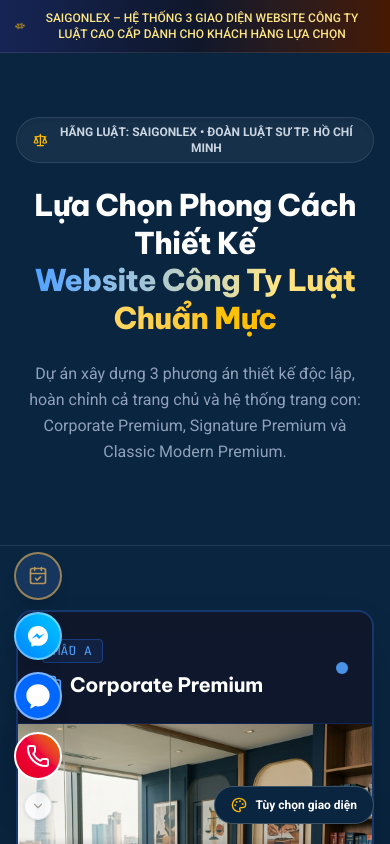
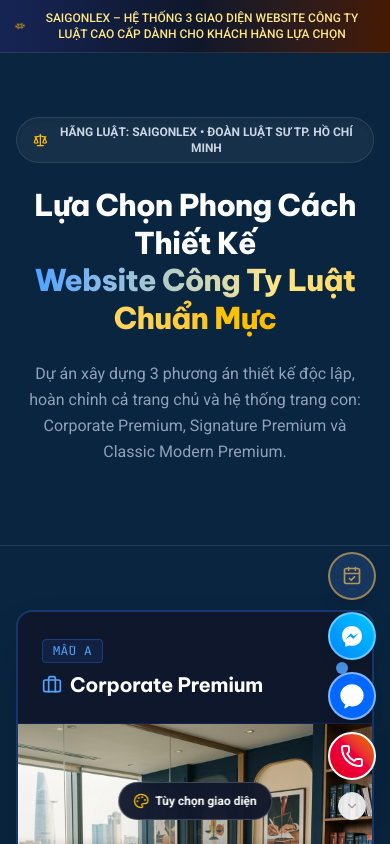
Before and after one commit to GinNgo/saigonlex-law-firm-demo, a Next.js app: page / in a window 390 px wide. Shown: the top 844 px of the page. Built offline with nearby package versions, Linux system fonts and the light colour scheme.

Commit message:
feat(ux): move floating contact widget to bottom-right, scroll-to-top to bottom-left, center mobile demo controls

```diff
--- a/src/components/common/DemoToolbar.tsx
+++ b/src/components/common/DemoToolbar.tsx
@@ -246,10 +246,10 @@
       {/* ======================================================== */}
       {/* 2. MOBILE DEMO CONTROLS (Floating trigger + Bottom Sheet)*/}
       {/* ======================================================== */}
-      <div className="block md:hidden fixed bottom-5 right-4 z-40">
+      <div className="block md:hidden fixed bottom-6 left-1/2 -translate-x-1/2 z-40 pointer-events-auto">
         <button
           onClick={() => setMobileDrawerOpen(true)}
-          className="flex items-center gap-2 bg-slate-900 text-white text-xs font-semibold px-4 py-2.5 rounded-full shadow-2xl border border-white/20 backdrop-blur-md active:scale-95 transition"
+          className="flex items-center gap-1.5 bg-slate-900/95 text-white text-xs font-semibold px-3.5 py-2.5 rounded-full shadow-2xl border border-white/20 backdrop-blur-md active:scale-95 transition whitespace-nowrap"
         >
           <Palette className="w-4 h-4 text-amber-400" />
           <span>Tùy chọn giao diện</span>
--- a/src/components/common/FloatingContactWidget.tsx
+++ b/src/components/common/FloatingContactWidget.tsx
@@ -79,11 +79,11 @@
   return (
     <>
       {/* ======================================================== */}
-      {/* 1. FLOATING CONTACT BUTTONS STACK (Bottom Left)          */}
+      {/* 1. FLOATING CONTACT BUTTONS STACK (Bottom Right)         */}
       {/* ======================================================== */}
       <aside
         aria-label="Liên hệ nhanh với luật sư"
-        className="fixed bottom-6 left-3.5 md:bottom-8 md:left-8 z-40 select-none print:hidden flex flex-col items-start gap-3"
+        className="fixed bottom-6 right-3.5 md:bottom-8 md:right-8 z-40 select-none print:hidden flex flex-col items-end gap-3"
       >
         <AnimatePresence>
           {!isMinimized && (
@@ -92,7 +92,7 @@
               animate={{ opacity: 1, y: 0, scale: 1 }}
               exit={{ opacity: 0, y: 15, scale: 0.9 }}
               transition={{ duration: 0.2 }}
-              className="flex flex-col items-start gap-3"
+              className="flex flex-col items-end gap-3"
             >
               {/* ITEM 1: Đặt lịch tư vấn / Yêu cầu gọi lại */}
               <div className="relative group">
@@ -106,7 +106,7 @@
                 </button>
 
                 {/* Tooltip on Desktop */}
-                <div className="hidden md:flex items-center absolute left-full ml-3 top-1/2 -translate-y-1/2 bg-[var(--surface)] text-[var(--color-text)] border border-[var(--color-border)] px-3 py-1.5 rounded-full shadow-lg opacity-0 group-hover:opacity-100 transition-opacity duration-200 pointer-events-none whitespace-nowrap text-xs font-semibold gap-1.5">
+                <div className="hidden md:flex items-center absolute right-full mr-3 top-1/2 -translate-y-1/2 bg-[var(--surface)] text-[var(--color-text)] border border-[var(--color-border)] px-3 py-1.5 rounded-full shadow-lg opacity-0 group-hover:opacity-100 transition-opacity duration-200 pointer-events-none whitespace-nowrap text-xs font-semibold gap-1.5">
                   <span className="w-2 h-2 rounded-full bg-[var(--color-accent)]" />
                   <span>Đặt hẹn tư vấn nhanh</span>
                 </div>
@@ -125,7 +125,7 @@
                 </a>
 
                 {/* Tooltip on Desktop */}
-                <div className="hidden md:flex items-center absolute left-full ml-3 top-1/2 -translate-y-1/2 bg-[var(--surface)] text-[var(--color-text)] border border-[var(--color-border)] px-3 py-1.5 rounded-full shadow-lg opacity-0 group-hover:opacity-100 transition-opacity duration-200 pointer-events-none whitespace-nowrap text-xs font-semibold gap-1.5">
+                <div className="hidden md:flex items-center absolute right-full mr-3 top-1/2 -translate-y-1/2 bg-[var(--surface)] text-[var(--color-text)] border border-[var(--color-border)] px-3 py-1.5 rounded-full shadow-lg opacity-0 group-hover:opacity-100 transition-opacity duration-200 pointer-events-none whitespace-nowrap text-xs font-semibold gap-1.5">
                   <span className="w-2 h-2 rounded-full bg-[#0084FF]" />
                   <span>Chat Facebook Messenger</span>
                 </div>
@@ -147,7 +147,7 @@
                 </a>
 
                 {/* Tooltip on Desktop */}
-                <div className="hidden md:flex items-center absolute left-full ml-3 top-1/2 -translate-y-1/2 bg-[var(--surface)] text-[var(--color-text)] border border-[var(--color-border)] px-3 py-1.5 rounded-full shadow-lg opacity-0 group-hover:opacity-100 transition-opacity duration-200 pointer-events-none whitespace-nowrap text-xs font-semibold gap-1.5">
+                <div className="hidden md:flex items-center absolute right-full mr-3 top-1/2 -translate-y-1/2 bg-[var(--surface)] text-[var(--color-text)] border border-[var(--color-border)] px-3 py-1.5 rounded-full shadow-lg opacity-0 group-hover:opacity-100 transition-opacity duration-200 pointer-events-none whitespace-nowrap text-xs font-semibold gap-1.5">
                   <span className="w-2 h-2 rounded-full bg-blue-500 animate-ping" />
                   <span>Chat Zalo tư vấn ngay</span>
                 </div>
@@ -173,7 +173,7 @@
           </a>
 
           {/* Desktop Hover Pill Badge */}
-          <div className="hidden md:flex items-center absolute left-full ml-3 top-1/2 -translate-y-1/2 bg-[var(--surface)] text-[var(--color-text)] border border-[var(--color-border)] px-3.5 py-1.5 rounded-full shadow-xl opacity-0 group-hover:opacity-100 transition-opacity duration-200 pointer-events-none whitespace-nowrap text-xs font-bold gap-2">
+          <div className="hidden md:flex items-center absolute right-full mr-3 top-1/2 -translate-y-1/2 bg-[var(--surface)] text-[var(--color-text)] border border-[var(--color-border)] px-3.5 py-1.5 rounded-full shadow-xl opacity-0 group-hover:opacity-100 transition-opacity duration-200 pointer-events-none whitespace-nowrap text-xs font-bold gap-2">
             <span className="w-2 h-2 rounded-full bg-emerald-500 animate-ping" />
             <span>Hotline 24/7: <strong className="text-red-600">{displayPhone}</strong></span>
           </div>
--- a/src/components/common/ScrollToTop.tsx
+++ b/src/components/common/ScrollToTop.tsx
@@ -62,7 +62,7 @@
           animate={{ opacity: 1, scale: 1, y: 0 }}
           exit={{ opacity: 0, scale: 0.7, y: 20 }}
           transition={{ duration: 0.25, ease: [0.16, 1, 0.3, 1] }}
-          className="fixed bottom-20 right-4 md:bottom-8 md:right-8 z-40 select-none"
+          className="fixed bottom-6 left-3.5 md:bottom-8 md:left-8 z-40 select-none"
         >
           <motion.button
             type="button"
@@ -108,7 +108,7 @@
             <ArrowUp className="w-4 h-4 text-[var(--color-primary)] group-hover:text-[var(--color-accent)] group-hover:-translate-y-0.5 transition-all duration-200 relative z-10" />
 
             {/* Hover Tooltip (Desktop) */}
-            <span className="hidden md:block absolute right-full mr-3 top-1/2 -translate-y-1/2 px-2.5 py-1 rounded-md bg-[var(--bg-dark)] text-white text-[11px] font-medium whitespace-nowrap opacity-0 group-hover:opacity-100 pointer-events-none transition-opacity duration-200 shadow-md">
+            <span className="hidden md:block absolute left-full ml-3 top-1/2 -translate-y-1/2 px-2.5 py-1 rounded-md bg-[var(--bg-dark)] text-white text-[11px] font-medium whitespace-nowrap opacity-0 group-hover:opacity-100 pointer-events-none transition-opacity duration-200 shadow-md">
               Lên đầu trang
             </span>
           </motion.button>
```
